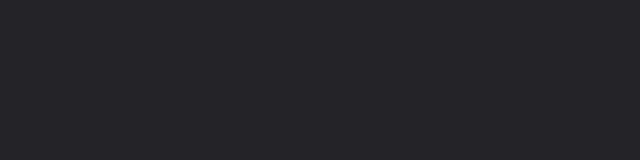
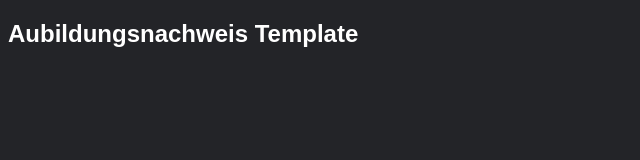
Before and after one commit to Timo968/preview, a plain HTML site: page index.html in a window 1280 px wide. Shown: the whole page, without its empty margins (0-640 px from the left). Drawn offline with Linux system fonts and the light colour scheme.

Commit message:
something

```diff
--- a/index.html
+++ b/index.html
@@ -9,5 +9,7 @@
 </head>
 <body bgcolor="#232428">
 
+<h2>Aubildungsnachweis Template</h2>
+
 </body>
 </html>
--- a/style.css
+++ b/style.css
@@ -0,0 +1,7 @@
+* {
+    font-family: Arial, Helvetica, sans-serif;
+}
+
+h2 {
+    color: white;
+}
```
